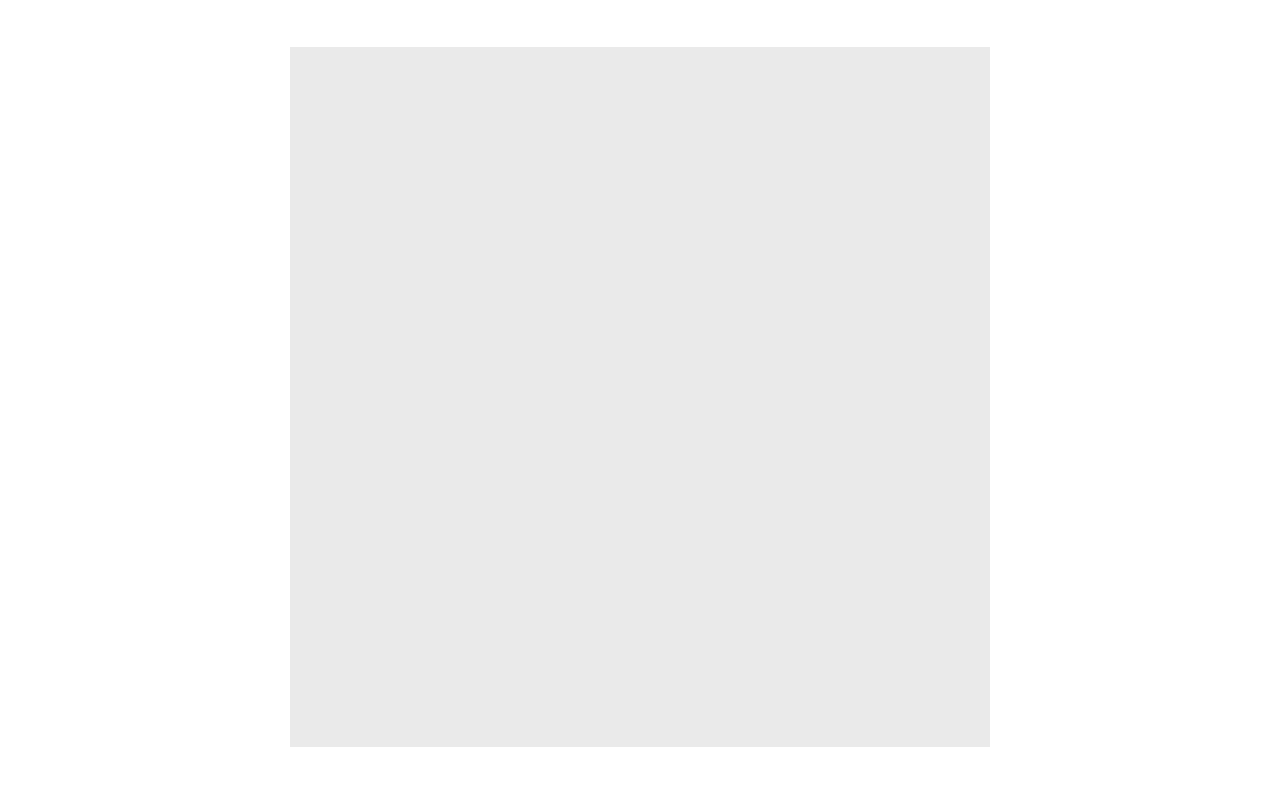
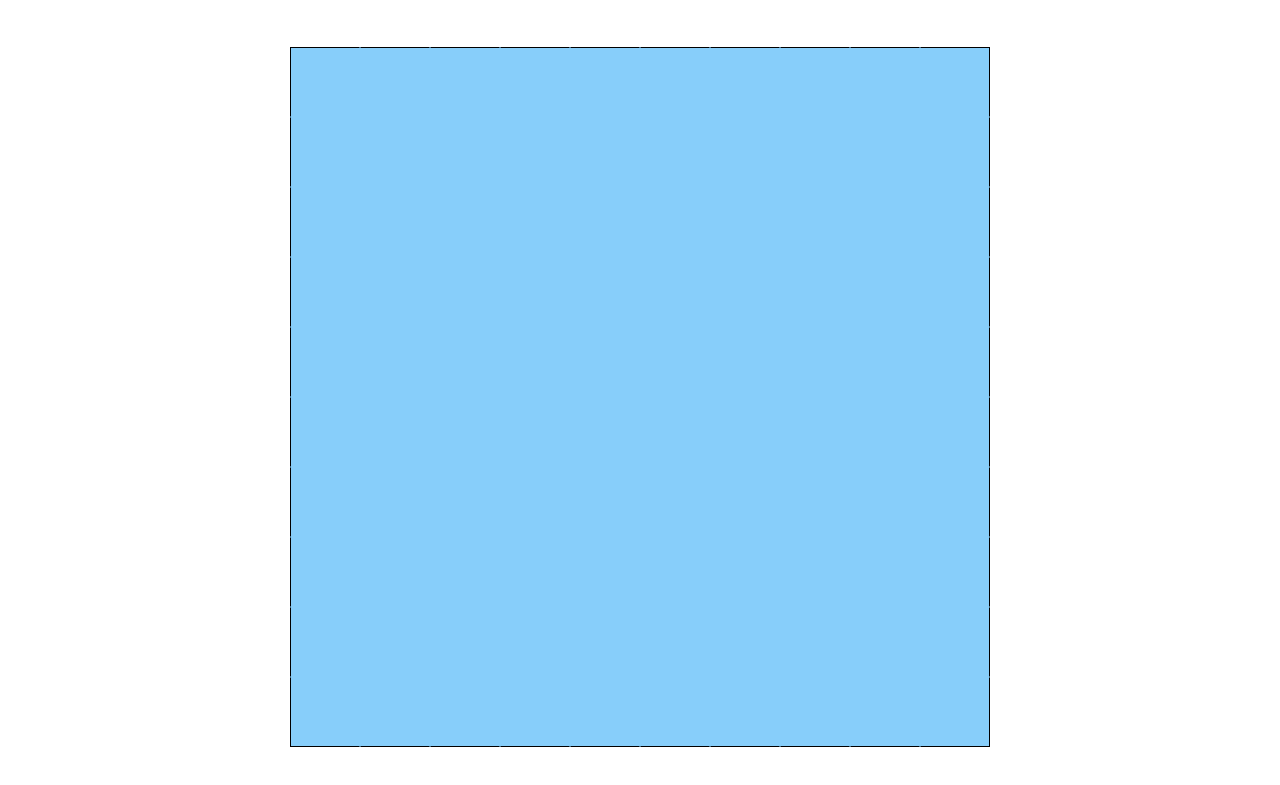
Before and after one commit to Napolik/play-field, a website built with Parcel: page index.html in a window 1280 px wide. Shown: the part 103-888 px from the top of the page. Built offline with nearby package versions, Linux system fonts and the light colour scheme.

Commit message:
Add drawdorder function

```diff
--- a/css/main.css
+++ b/css/main.css
@@ -284,4 +284,29 @@ header .logo {
   margin: 50px auto;
   width: 700px;
   height: 700px;
+  flex-wrap: wrap;
+  align-content: flex-start;
 }
+
+.cell {
+  width: 68px;
+  height: 68px;
+  background: lightskyblue;
+  border: 1px solid lightskyblue;
+}
+
+.cell.top {
+  border-top: 1px solid black;
+}
+
+.cell.right {
+  border-right: 1px solid black;
+}
+
+.cell.bottom {
+  border-bottom: 1px solid black;
+}
+
+.cell.left {
+  border-left: 1px solid black;
+}
--- a/js/main.js
+++ b/js/main.js
@@ -3,39 +3,64 @@ class PlayField extends HTMLElement {
     super();
 
     this.table = [[[1,0,0,1], [1,0,0,0], [1,0,0,0], [1,0,0,0], [1,0,0,0],
-                   [1,0,0,0], [1,0,0,0], [1,0,0,0], [1,0,0,0], [1,1,0,0], ]];
-
-    //console.log(this.table[0][0].length);
+                   [1,0,0,0], [1,0,0,0], [1,0,0,0], [1,0,0,0], [1,1,0,0]],
+                  [[0,0,0,1], [0,0,0,0], [0,0,0,0], [0,0,0,0], [0,0,0,0],
+                   [0,0,0,0], [0,0,0,0], [0,0,0,0], [0,0,0,0], [0,1,0,0]],
+                  [[0,0,0,1], [0,0,0,0], [0,0,0,0], [0,0,0,0], [0,0,0,0],
+                   [0,0,0,0], [0,0,0,0], [0,0,0,0], [0,0,0,0], [0,1,0,0]],
+                  [[0,0,0,1], [0,0,0,0], [0,0,0,0], [0,0,0,0], [0,0,0,0],
+                   [0,0,0,0], [0,0,0,0], [0,0,0,0], [0,0,0,0], [0,1,0,0]],
+                  [[0,0,0,1], [0,0,0,0], [0,0,0,0], [0,0,0,0], [0,0,0,0],
+                   [0,0,0,0], [0,0,0,0], [0,0,0,0], [0,0,0,0], [0,1,0,0]],
+                  [[0,0,0,1], [0,0,0,0], [0,0,0,0], [0,0,0,0], [0,0,0,0],
+                   [0,0,0,0], [0,0,0,0], [0,0,0,0], [0,0,0,0], [0,1,0,0]],
+                  [[0,0,0,1], [0,0,0,0], [0,0,0,0], [0,0,0,0], [0,0,0,0],
+                   [0,0,0,0], [0,0,0,0], [0,0,0,0], [0,0,0,0], [0,1,0,0]],
+                  [[0,0,0,1], [0,0,0,0], [0,0,0,0], [0,0,0,0], [0,0,0,0],
+                   [0,0,0,0], [0,0,0,0], [0,0,0,0], [0,0,0,0], [0,1,0,0]],
+                  [[0,0,0,1], [0,0,0,0], [0,0,0,0], [0,0,0,0], [0,0,0,0],
+                   [0,0,0,0], [0,0,0,0], [0,0,0,0], [0,0,0,0], [0,1,0,0]],
+                  [[0,0,1,1], [0,0,1,0], [0,0,1,0], [0,0,1,0], [0,0,1,0],
+                   [0,0,1,0], [0,0,1,0], [0,0,1,0], [0,0,1,0], [0,1,1,0]]];
 
     this.drawWalls();
   }
 
   drawWalls() {
-    for (let i = 0; i < this.table[0].length; i++) {
+    for (let y = 0; y < this.table.length; y++) {
+      for (let i = 0; i < this.table[y].length; i++) {
         const cell = document.createElement('div');
+        cell.classList.add('cell');
 
-      for (let j = 0; j < this.table[0][i].length; j++) {
+        for (let j = 0; j < this.table[y][i].length; j++) {
+
           switch (j) {
             case 0 :
-            this.drawBorder(this.table[0][i][j]);
-            console.log('top');
+              drawBorder(this.table[y][i][j], 'top');
               break;
             case 1 :
-            console.log('right');
+              drawBorder(this.table[y][i][j], 'right');
               break;
             case 2 :
-            console.log('bottom');
+              drawBorder(this.table[y][i][j], 'bottom');
               break;
             case 3 :
-            console.log('left');
+              drawBorder(this.table[y][i][j], 'left');
+              break;
           }
+        }
+
+        function drawBorder(isWall, side) {
+          if (isWall) {
+            cell.classList.add(side);
+          }
+          document.querySelector('.playfield').append(cell);
         }
       }
     }
 
-  drawBorder() {
+  }
 
-  }
 }
 
 customElements.define('play-field', PlayField);
```
Lines whose indentation alone changed are shown as unchanged.
